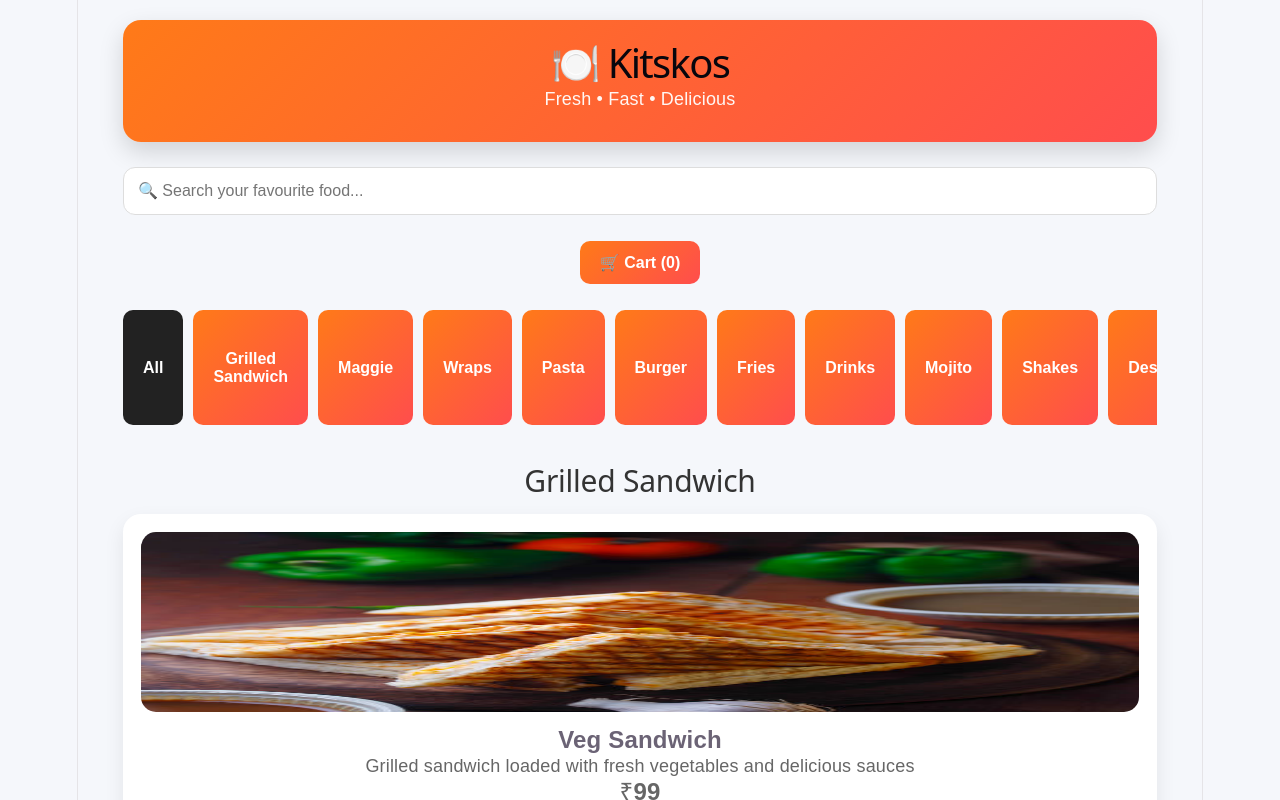
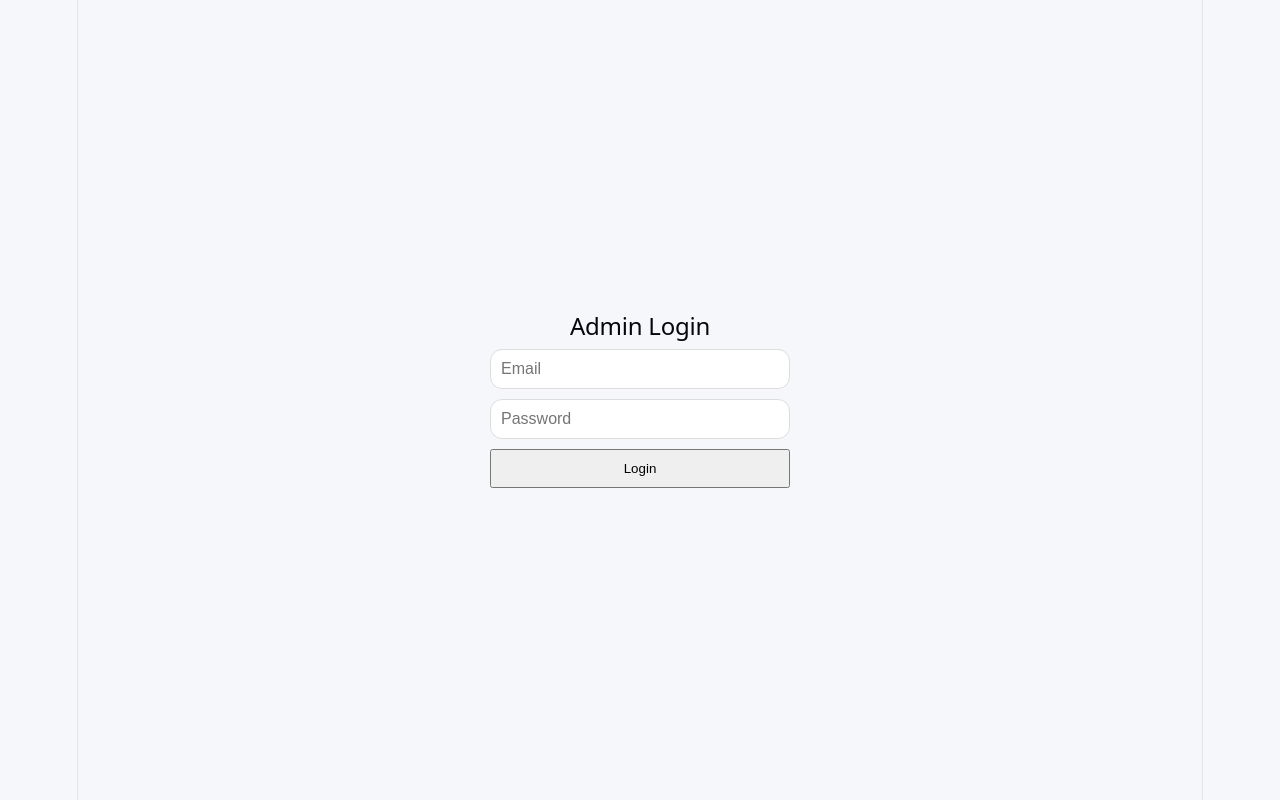
Before and after one commit to chetangarg4116-coder/kitskos-ordering-system, a React (Vite) app: page /admin-login in a window 1280 px wide. Before the commit this address led to /menu. Shown: the top 800 px of the page. Built offline with nearby package versions, Linux system fonts and the light colour scheme.

Commit message:
Add admin authentication

```diff
--- a/src/App.jsx
+++ b/src/App.jsx
@@ -4,6 +4,7 @@ import Menu from "./pages/Menu";
 import Cart from "./pages/Cart";
 import Admin from "./pages/Admin";
 import TrackOrder from "./pages/TrackOrder";
+import AdminLogin from "./pages/AdminLogin";
 
 import { CartProvider } from "./context/CartContext";
 
@@ -41,6 +42,11 @@ function App() {
             element={<TrackOrder />}
           />
 
+          <Route
+  path="/admin-login"
+  element={<AdminLogin />}
+/>
+
           {/* Kitchen Dashboard */}
           <Route
             path="/admin"
--- a/src/firebase/config.js
+++ b/src/firebase/config.js
@@ -1,5 +1,5 @@
 import { initializeApp } from "firebase/app";
-
+import { getAuth } from "firebase/auth";
 
 const firebaseConfig = {
   apiKey: "AIzaSyCOa-PHa9GaK48SsQvqxWQc1zFc_ihkhfs",
@@ -11,8 +11,9 @@ const firebaseConfig = {
   measurementId: "G-KP9ZPZ9TFX"
 };
 
-
 const app = initializeApp(firebaseConfig);
 
+// Authentication
+export const auth = getAuth(app);
 
 export default app;
--- a/src/pages/Admin.jsx
+++ b/src/pages/Admin.jsx
@@ -9,12 +9,16 @@ import {
 } from "firebase/firestore";
 
 import app from "../firebase/config";
+import { auth } from "../firebase/config";
+import { onAuthStateChanged, signOut } from "firebase/auth";
+import { useNavigate } from "react-router-dom";
 import "../styles/admin.css";
 
 
 function Admin() {
 
   const db = getFirestore(app);
+  const navigate = useNavigate();
 
 // Fixed date format
 const today = new Date();
@@ -34,6 +38,15 @@ const [notification, setNotification] = useState("");
 const notificationSound = useRef(null);
 
 const previousOrderCount = useRef(0);
+useEffect(() => {
+  const unsubscribe = onAuthStateChanged(auth, (user) => {
+    if (!user) {
+      navigate("/admin-login");
+    }
+  });
+
+  return () => unsubscribe();
+}, [navigate]);
 
 useEffect(() => {
 
@@ -149,7 +162,10 @@ if(notificationSound.current){
 
 
   // Update order status
-
+const handleLogout = async () => {
+  await signOut(auth);
+  navigate("/admin-login");
+};
   const updateStatus = async(id,status)=>{
 
     await updateDoc(
@@ -313,6 +329,21 @@ return (
       <h1 className="dashboard-title">
         👨‍🍳 Kitskos Kitchen Dashboard
       </h1>
+      <button
+  onClick={handleLogout}
+  style={{
+    float: "right",
+    background: "#e53935",
+    color: "#fff",
+    border: "none",
+    padding: "10px 18px",
+    borderRadius: "6px",
+    cursor: "pointer",
+    marginBottom: "20px"
+  }}
+>
+  Logout
+</button>
 {
 notification &&
 
--- /dev/null
+++ b/src/pages/AdminLogin.jsx
@@ -0,0 +1,58 @@
+import { useState } from "react";
+import { signInWithEmailAndPassword } from "firebase/auth";
+import { auth } from "../firebase/config";
+import { useNavigate } from "react-router-dom";
+
+export default function AdminLogin() {
+  const [email, setEmail] = useState("");
+  const [password, setPassword] = useState("");
+  const navigate = useNavigate();
+
+  const handleLogin = async () => {
+    try {
+      await signInWithEmailAndPassword(auth, email, password);
+      alert("Login Successful");
+      navigate("/admin");
+    } catch (error) {
+      alert("Invalid Email or Password");
+    }
+  };
+
+  return (
+    <div
+      style={{
+        display: "flex",
+        justifyContent: "center",
+        alignItems: "center",
+        height: "100vh",
+      }}
+    >
+      <div style={{ width: "300px" }}>
+        <h2>Admin Login</h2>
+
+        <input
+          type="email"
+          placeholder="Email"
+          value={email}
+          onChange={(e) => setEmail(e.target.value)}
+          style={{ width: "100%", padding: "10px", marginBottom: "10px" }}
+        />
+
+        <input
+          type="password"
+          placeholder="Password"
+          value={password}
+          onChange={(e) => setPassword(e.target.value)}
+          style={{ width: "100%", padding: "10px", marginBottom: "10px" }}
+        />
+
+        <button
+          onClick={handleLogin}
+          style={{ width: "100%", padding: "10px" }}
+        >
+          Login
+        </button>
+      </div>
+    </div>
+  );
+}
```
